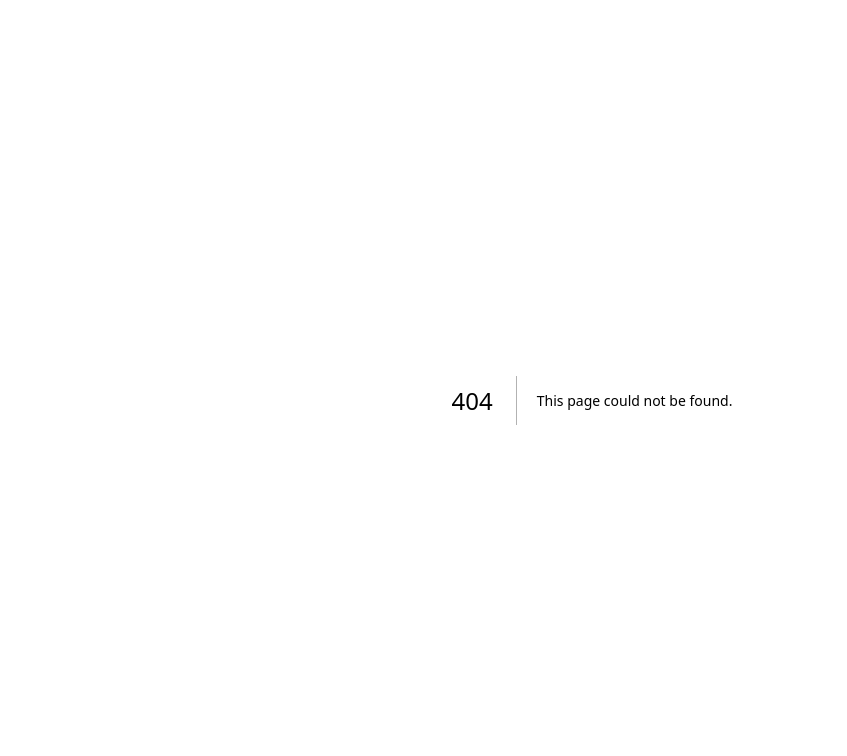
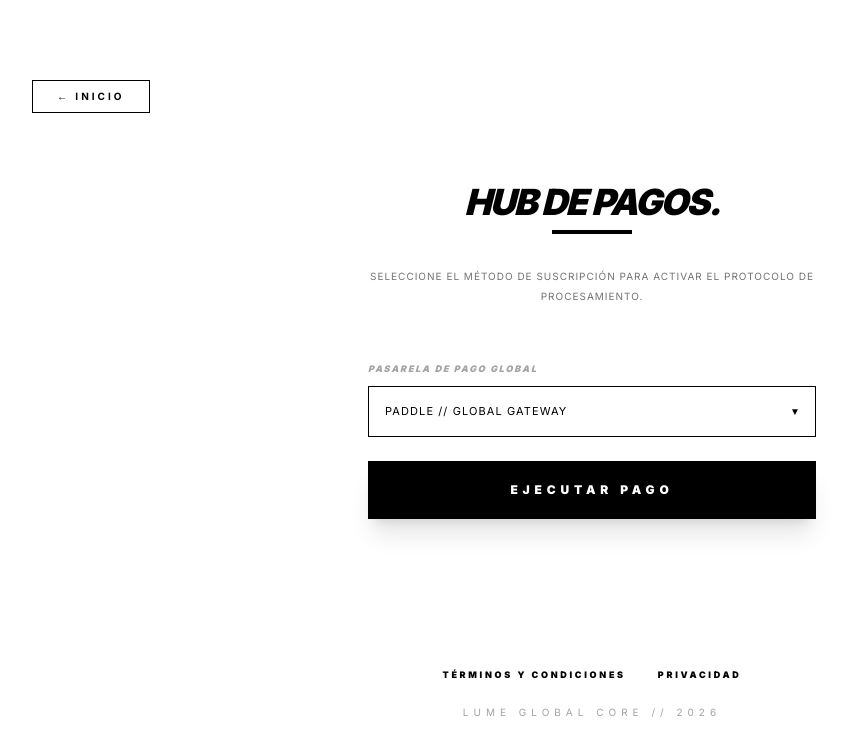
Before and after one commit to lumeglobal10-prog/lume-global-core, a Next.js app: page /checkout in a window 1280 px wide. Before the commit this address had no page. Shown: the top 756 px of the page, without its empty margins (48-895 px from the left). Built offline with nearby package versions, Linux system fonts and the light colour scheme.

Commit message:
Create page.tsx

```diff
--- /dev/null
+++ b/app/checkout/page.tsx
@@ -0,0 +1,77 @@
+import Link from 'next/link';
+
+export default function CheckoutPage() {
+  // Configuración de pasarelas.
+  // En el futuro, este array podrá ser controlado externamente desde Lume Core.
+  const paymentMethods = [
+    { id: 'paddle', name: 'PADDLE // GLOBAL GATEWAY', active: true },
+    { id: 'stripe', name: 'STRIPE // DEFERRED', active: false },
+    { id: 'bank', name: 'TRANSFERENCIA BANCARIA // PENDING', active: false },
+    { id: 'crypto', name: 'CRYPTO PROTOCOL // ENCRYPTED', active: false },
+  ];
+
+  return (
+    <main className="min-h-screen bg-white text-black font-sans flex flex-col justify-between p-8 md:p-20">
+
+      {/* NAVEGACIÓN SUPERIOR: RETORNO A INICIO */}
+      <nav className="flex justify-start">
+        <Link href="/">
+          <button className="text-[10px] font-bold tracking-[0.3em] uppercase border border-black px-6 py-2 hover:bg-black hover:text-white transition-all">
+            ← INICIO
+          </button>
+        </Link>
+      </nav>
+
+      {/* CONTENIDO CENTRAL: HUB DE PAGOS */}
+      <div className="max-w-md mx-auto w-full flex flex-col items-center py-12">
+        <h1 className="text-4xl font-black uppercase tracking-tighter mb-2 italic">HUB DE PAGOS.</h1>
+        <div className="h-1 w-20 bg-black mb-8"></div>
+
+        <p className="text-[10px] font-mono tracking-widest text-neutral-500 mb-12 uppercase text-center leading-loose">
+          SELECCIONE EL MÉTODO DE SUSCRIPCIÓN PARA ACTIVAR EL PROTOCOLO DE PROCESAMIENTO.
+        </p>
+
+        <div className="w-full space-y-6">
+          <div className="space-y-2">
+            <label className="text-[9px] font-black tracking-[0.2em] uppercase text-neutral-400 italic">
+              Pasarela de Pago Global
+            </label>
+            <div className="relative">
+              <select
+                className="w-full bg-white border border-black p-4 text-[11px] font-mono uppercase tracking-widest focus:outline-none appearance-none cursor-pointer hover:bg-neutral-50 transition-colors"
+                defaultValue="paddle"
+              >
+                {paymentMethods.map((method) => (
+                  <option key={method.id} value={method.id} disabled={!method.active}>
+                    {method.name} {!method.active && " (INACTIVO)"}
+                  </option>
+                ))}
+              </select>
+              {/* ÍCONO DEL SELECTOR */}
+              <div className="absolute right-4 top-1/2 -translate-y-1/2 pointer-events-none text-[10px]">▼</div>
+            </div>
+          </div>
+
+          <button className="w-full bg-black text-white p-5 text-[12px] font-black uppercase tracking-[0.4em] hover:bg-neutral-800 transition-all shadow-xl active:scale-95">
+            EJECUTAR PAGO
+          </button>
+        </div>
+      </div>
+
+      {/* FOOTER UNIFICADO LUME CORE */}
+      <footer className="flex flex-col items-center space-y-6 pt-20">
+        <div className="flex space-x-8">
+          <Link href="/terms" className="text-[9px] font-black tracking-[0.3em] uppercase hover:underline decoration-2 underline-offset-4">
+            Términos y Condiciones
+          </Link>
+          <Link href="/privacy" className="text-[9px] font-black tracking-[0.3em] uppercase hover:underline decoration-2 underline-offset-4">
+            Privacidad
+          </Link>
+        </div>
+        <div className="text-[10px] font-mono tracking-[0.5em] text-neutral-400 uppercase">
+          LUME GLOBAL CORE // 2026
+        </div>
+      </footer>
+    </main>
+  );
+              }
```
